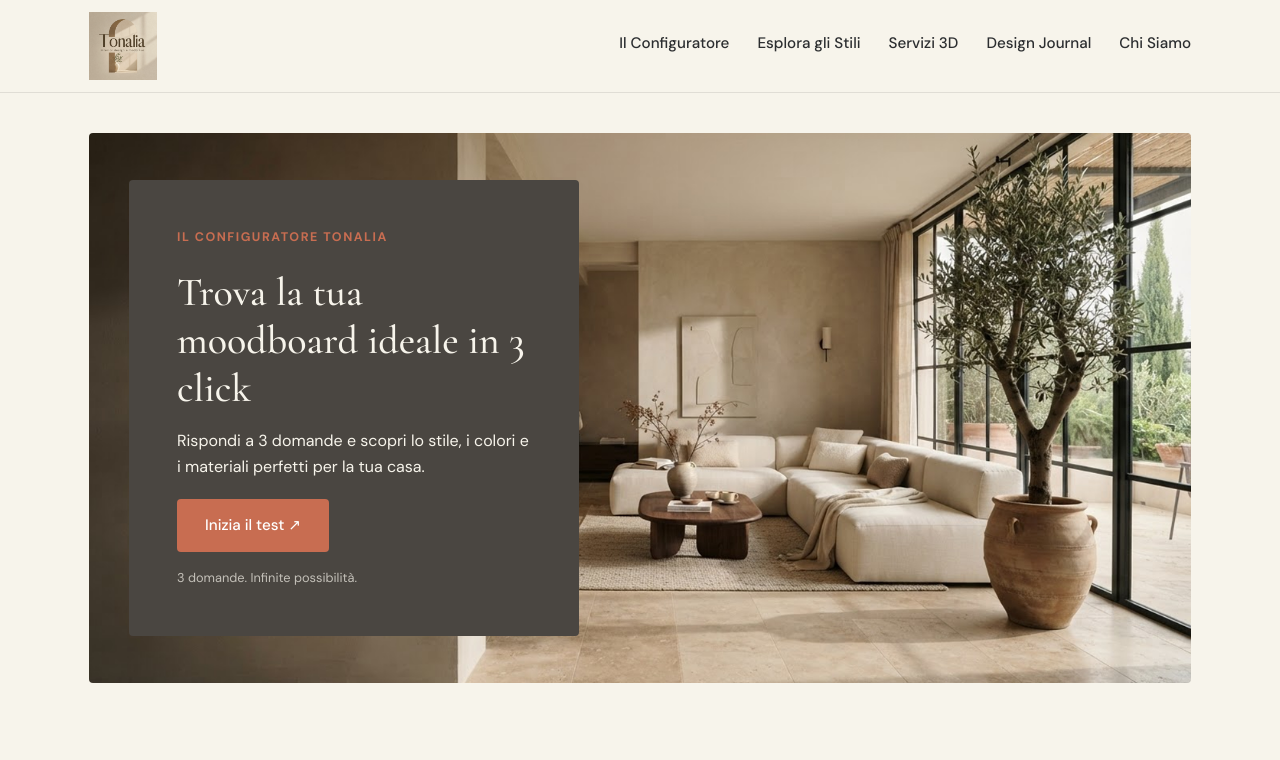
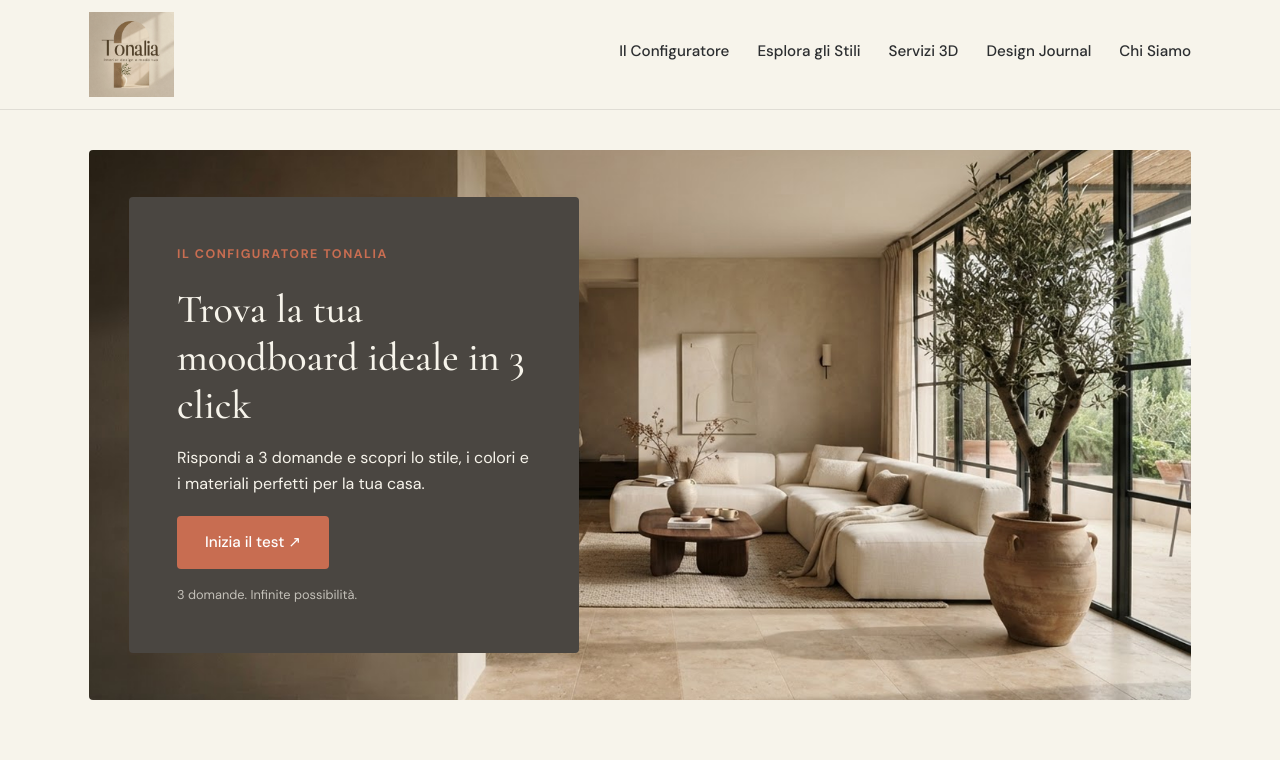
Before and after one commit to spacoflores96-dotcom/progetto-ID, a plain HTML site: page index.html in a window 1280 px wide. Shown: the top 760 px of the page. Drawn offline with nearby package versions, Linux system fonts and the light colour scheme.

Commit message:
Increase logo image height from 68px to 85px

```diff
--- a/style.css
+++ b/style.css
@@ -133,7 +133,7 @@ h1, h2, h3, h4,
 }
 
 .logo img {
-  height: 68px;
+  height: 85px;
   width: auto;
   display: block;
   mix-blend-mode: multiply;
```
